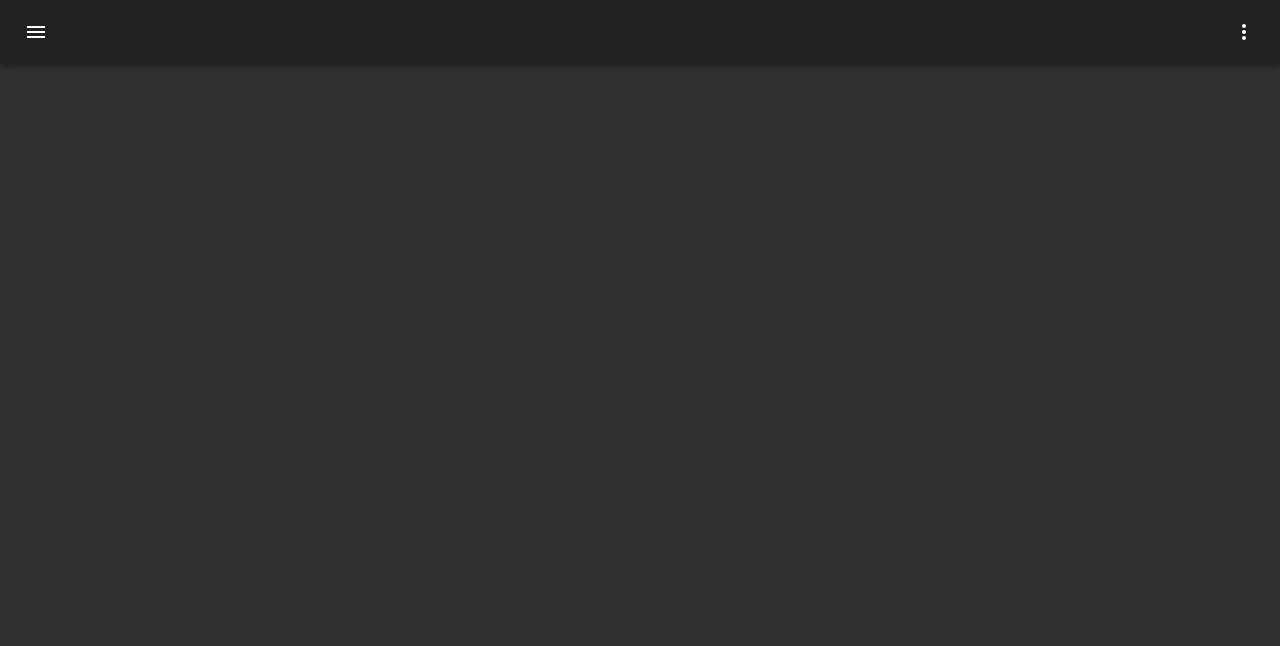
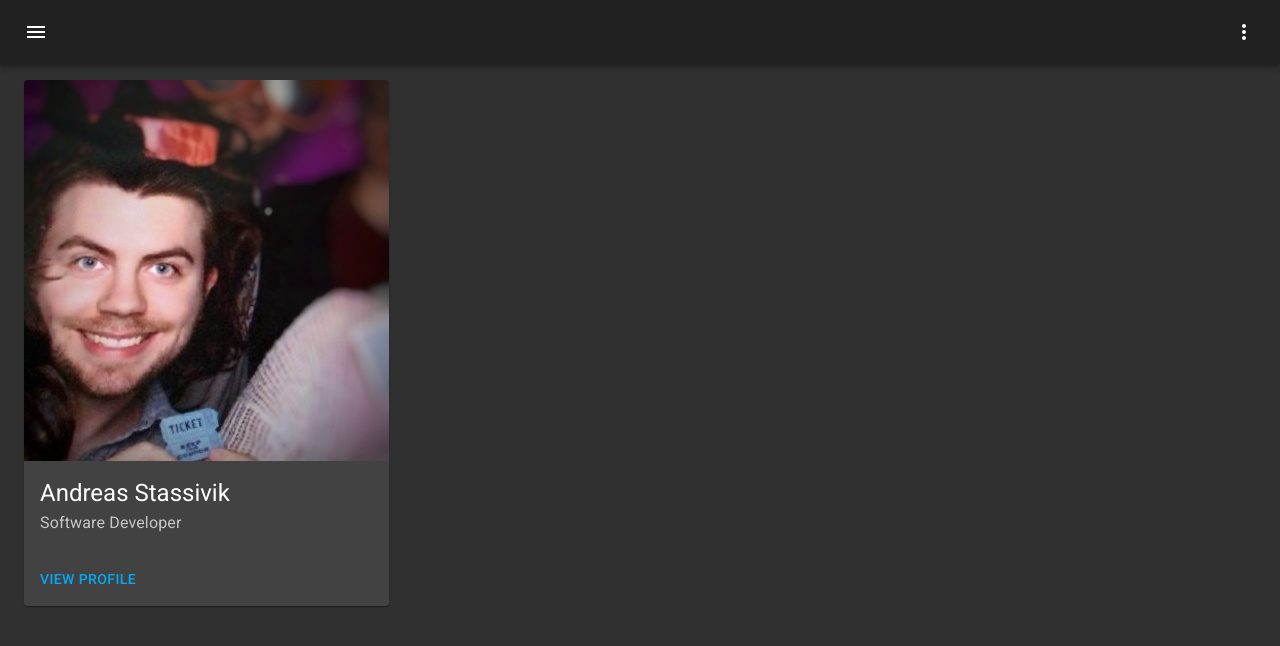
Before and after one commit to Stassi/homepage, a Next.js app: page / in a window 1280 px wide. Shown: the top 646 px of the page. Built offline with nearby package versions, Linux system fonts and the light colour scheme.

Commit message:
implement content

```diff
--- a/components/Layout.js
+++ b/components/Layout.js
@@ -1,6 +1,12 @@
 import React from 'react'
 import AppBar from './AppBar'
+import Content from './Content'
 
-const Layout = ({ titleText }) => <AppBar {...{ titleText }} />
+const Layout = () => (
+  <>
+    <AppBar />
+    <Content />
+  </>
+)
 
 export default Layout
```
